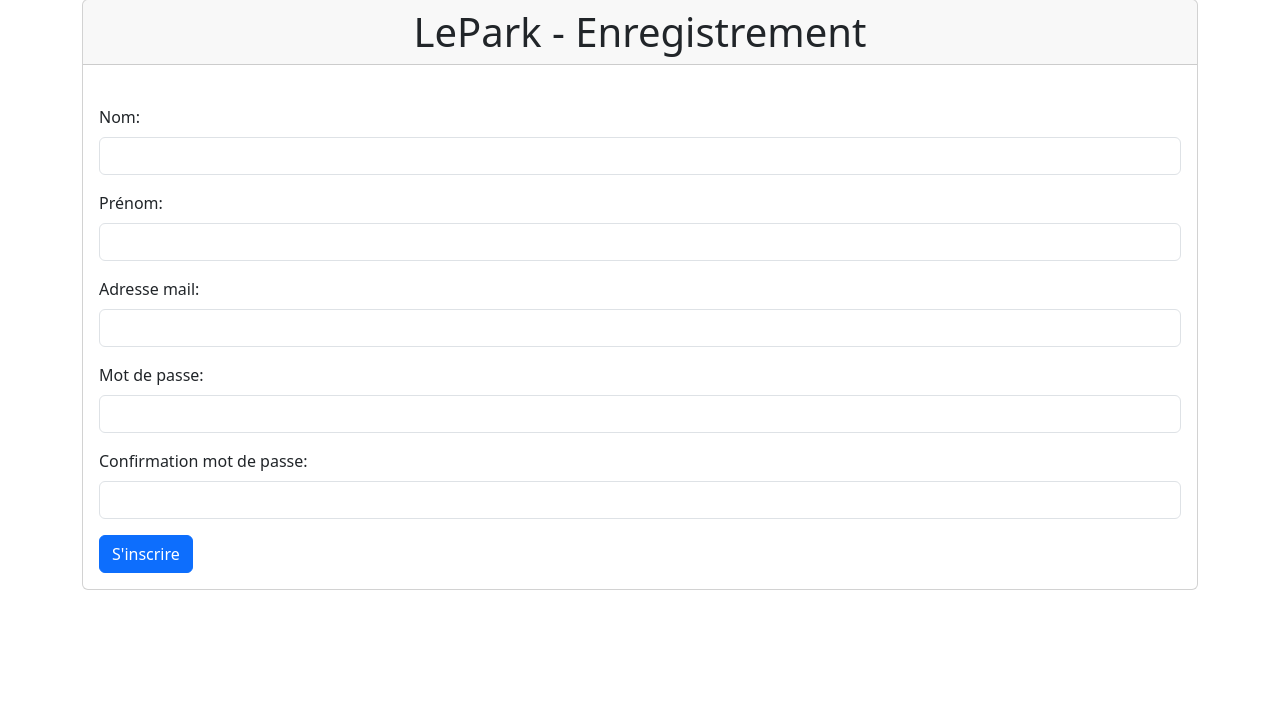
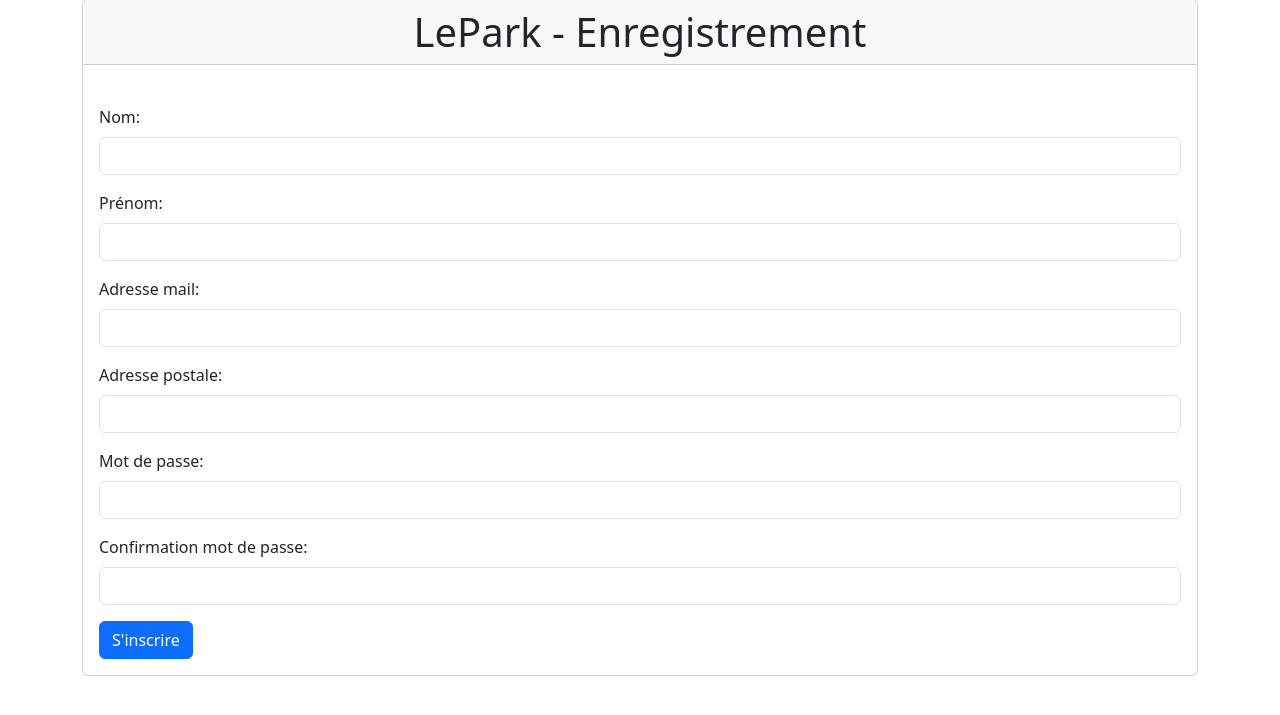
Before and after one commit to chatoronge/lepark, a Flask app: page /register in a window 1280 px wide. Shown: the part 49-764 px from the top of the page. Run offline with Flask 3, Linux system fonts and the light colour scheme; parts of the project's set-up code (start-up, migrations or seed data) failed here and were passed over.

Commit message:
Ajout input adresse postale dans la page d'enregistrement

```diff
--- a/fbapp/templates/register.html
+++ b/fbapp/templates/register.html
@@ -44,6 +44,10 @@
                         <div class="invalid-feedback">Veuillez entrer une adresse email valide.</div>
                     </div>
                     <div class="mb-3">
+                        <label for="adresse" class="form-label">Adresse postale:</label>
+                        <input type="text" class="form-control" id="adresse" name="adresse">
+                    </div>
+                    <div class="mb-3">
                         <label for="password" class="form-label">Mot de passe:</label>
                         <input type="password" class="form-control" id="password" name="password" required>
                     </div>
@@ -54,6 +58,7 @@
                     </div>
                     <button type="submit" class="btn btn-primary">S'inscrire</button>
                 </form>
+
             </div>
         </div>
     </div>
```
